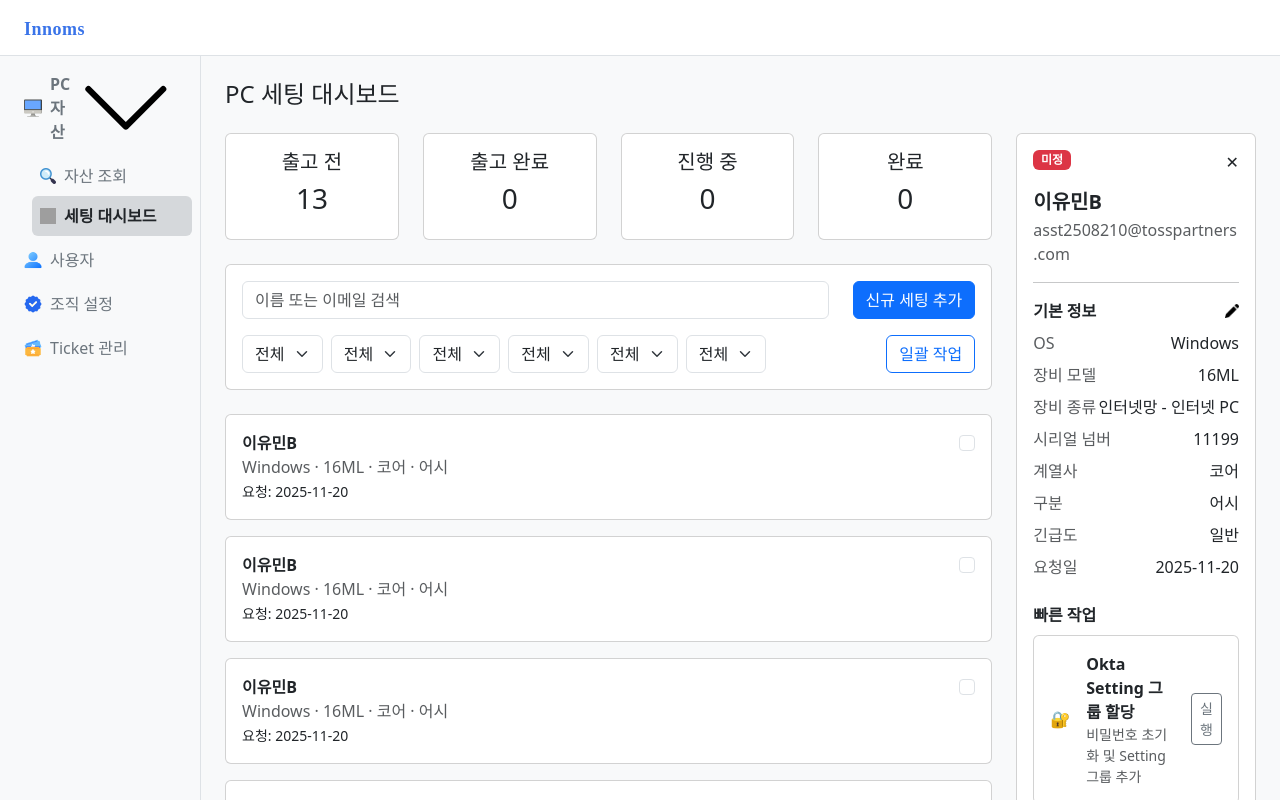
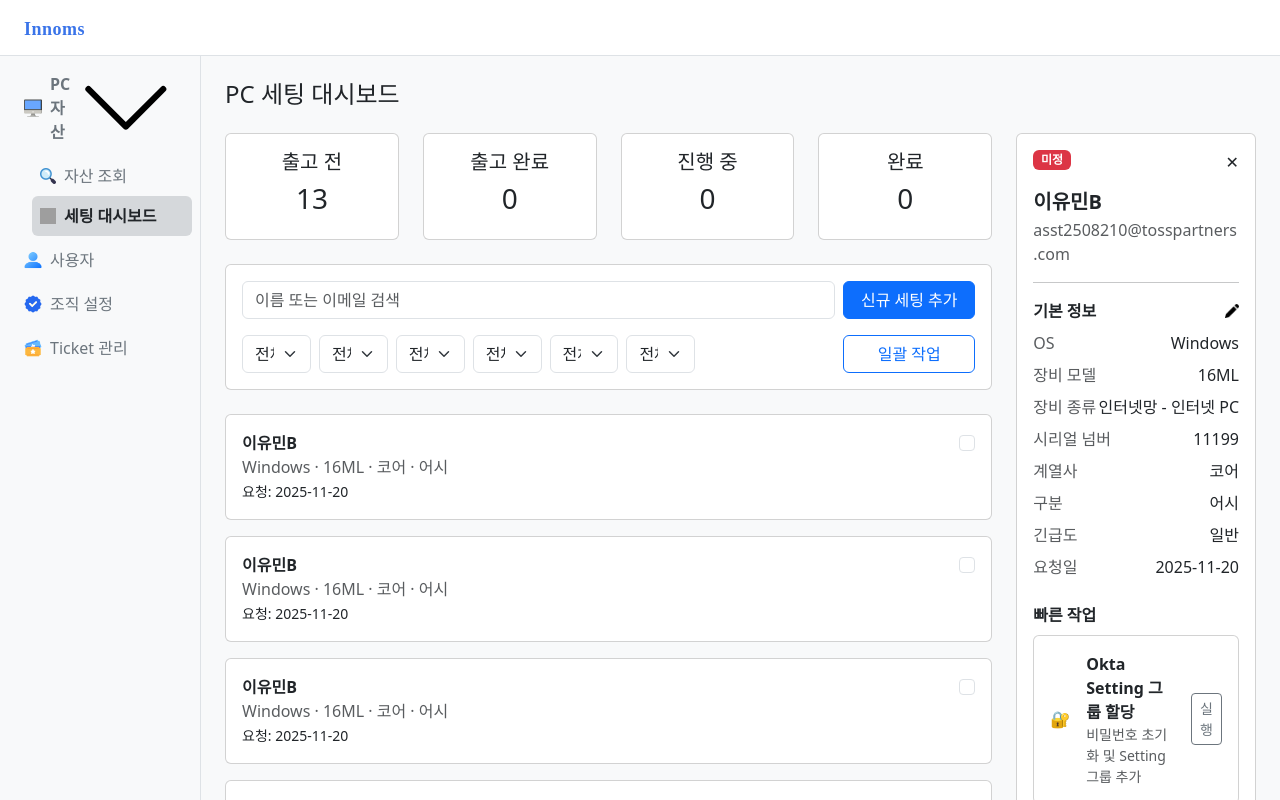
Before and after one commit to Ops-Assistant-Project/FE-Setting-Dashboard, a React (Vite) app: page / in a window 1280 px wide. Shown: the top 800 px of the page. Built offline with nearby package versions, Linux system fonts and the light colour scheme; grey boxes are pictures that could not be loaded; a web font is replaced by a local one.

Commit message:
💄 Design: 상세 패널 필터박스 디자인 수정

```diff
--- a/src/components/PcFilterPanel.tsx
+++ b/src/components/PcFilterPanel.tsx
@@ -29,17 +29,11 @@ const PcFilterPanel = () => {
   return (
     <Card className="mb-4">
       <Card.Body>
-        {/* 1줄: 검색 + 신규 세팅 추가 */}
-        <Row className="mb-3 align-items-center">
-          <Col>
-            <Form.Control placeholder="이름 또는 이메일 검색" />
-          </Col>
-          <Col xs="auto">
-            <Button>신규 세팅 추가</Button>
-          </Col>
-        </Row>
+        <div className="d-flex align-items-center gap-2 mb-3">
+          <Form.Control placeholder="이름 또는 이메일 검색" />
+          <Button className="filter-action-btn">신규 세팅 추가</Button>
+        </div>
 
-        {/* 2줄: 필터들 + 필터 초기화 + 일괄 작업 */}
         <Row className="g-2 align-items-center">
           <Col>
             <Form.Select
@@ -119,6 +113,7 @@ const PcFilterPanel = () => {
           {/* 필터 초기화 (조건부 렌더링) */}
           <Col xs="auto">
             <Button
+              className="filter-action-btn"
               variant="outline-secondary"
               onClick={resetFilters}
               style={{
@@ -130,7 +125,9 @@ const PcFilterPanel = () => {
           </Col>
 
           <Col xs="auto">
-            <Button variant="outline-primary">일괄 작업</Button>
+            <Button className="filter-action-btn" variant="outline-primary">
+              일괄 작업
+            </Button>
           </Col>
         </Row>
       </Card.Body>
--- a/src/index.css
+++ b/src/index.css
@@ -98,3 +98,9 @@ body {
 .delete-btn:hover {
   opacity: 1;
 }
+
+.filter-action-btn {
+  min-width: 132px;
+  text-align: center;
+  white-space: nowrap;
+}
```
